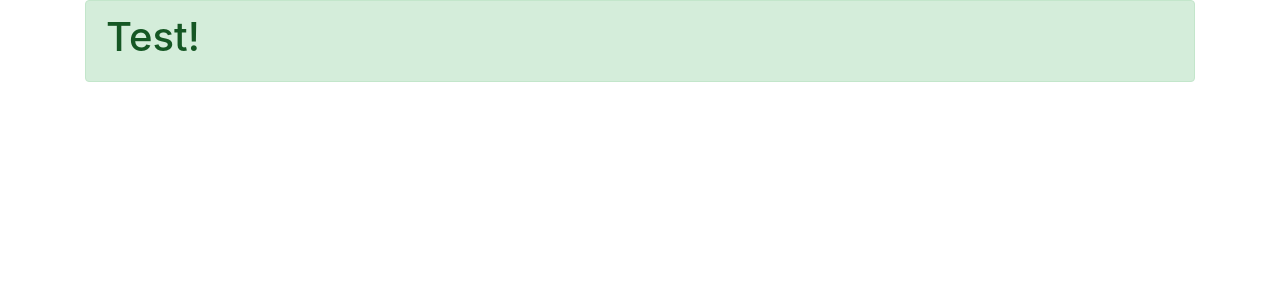
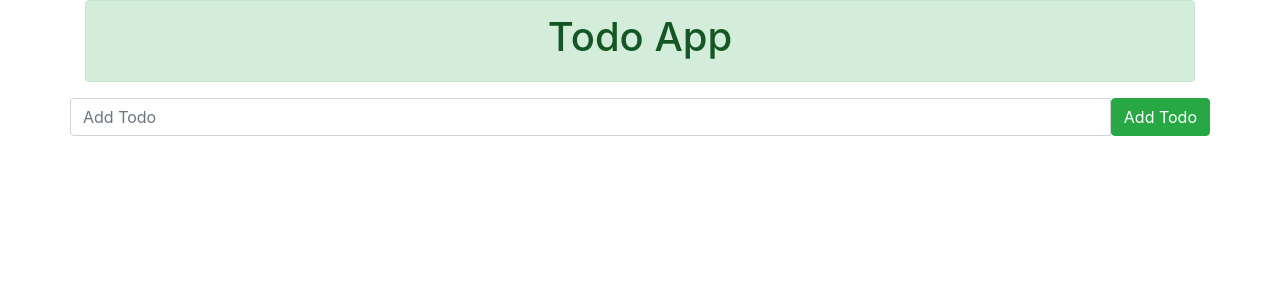
Before and after one commit to fernando24164/todo_app_react, a React app: page / in a window 1280 px wide. Shown: the top 300 px of the page. Built offline with nearby package versions, Linux system fonts and the light colour scheme.

Commit message:
Update App component

```diff
--- a/src/components/App.jsx
+++ b/src/components/App.jsx
@@ -1,11 +1,21 @@
 import React from "react"
-import {Container, Alert} from "reactstrap"
+import {Container, Alert, Row, Col, InputGroup, Input, Button} from "reactstrap"
 
 class App extends React.Component{
     render(){
         return(
             <Container>
-                <Alert color="success"><h1>Test!</h1></Alert>
+                <Row>
+                    <Col xs="12" md="12" lg="12">
+                        <Alert color="success" className="text-center"><h1>Todo App</h1></Alert>
+                    </Col>
+                </Row>
+                <Row>
+                    <InputGroup>
+                        <Input placeholder="Add Todo"/>
+                        <Button color="success">Add Todo</Button>
+                    </InputGroup>
+                </Row>
             </Container>
         )
     }
```
